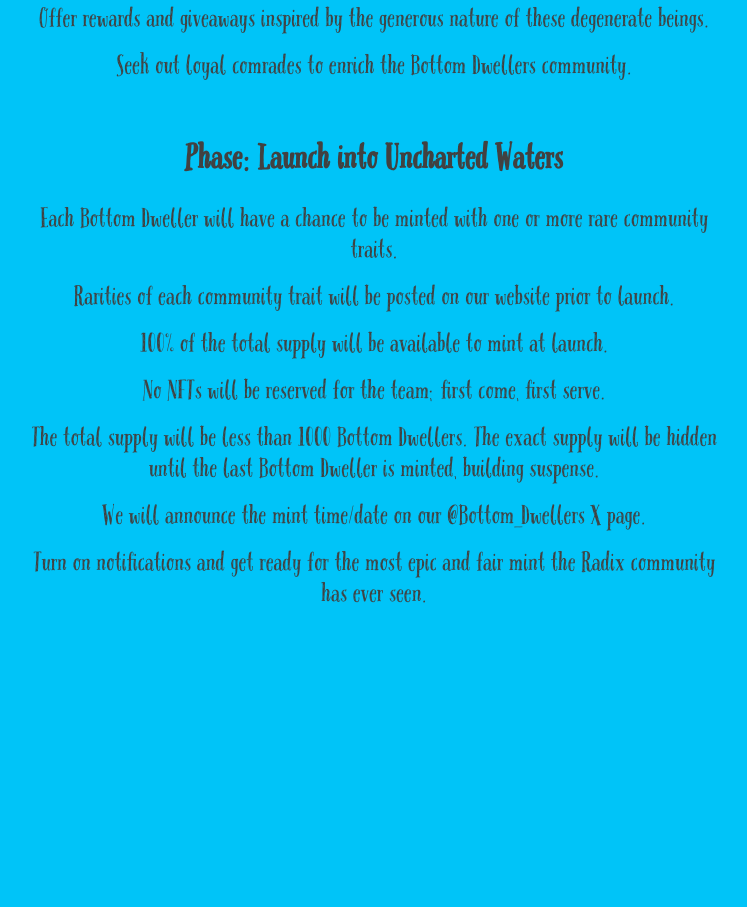
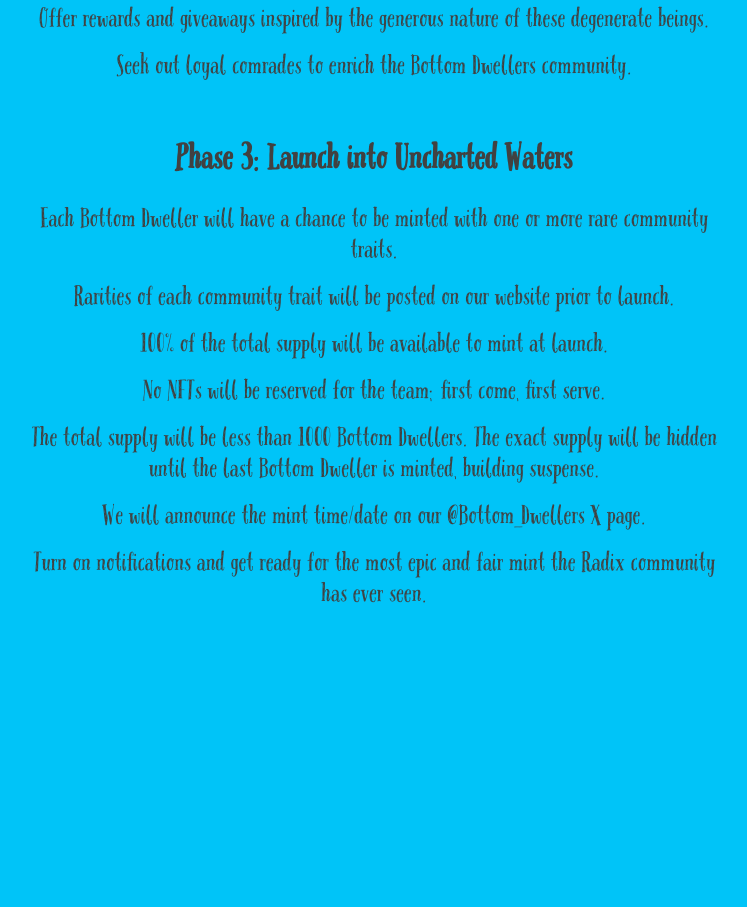
Before and after one commit to A-R96/Bottom-Dwellers, a plain HTML site: page main.html in a window 1280 px wide. Shown: the part 1700-2607 px from the top of the page, without its empty margins (265-1012 px from the left). Drawn offline with Linux system fonts and the light colour scheme.

Commit message:
update roadmap

```diff
--- a/main.html
+++ b/main.html
@@ -72,7 +72,7 @@
           <p>Offer rewards and giveaways inspired by the generous nature of these degenerate beings.</p>
           <p>Seek out loyal comrades to enrich the Bottom Dwellers community.</p>
 
-          <h3>Phase: Launch into Uncharted Waters</h3>
+          <h3>Phase 3: Launch into Uncharted Waters</h3>
           <p>Each Bottom Dweller will have a chance to be minted with one or more rare community traits.</p>
           <p>Rarities of each community trait will be posted on our website prior to launch.</p>
           <p>100% of the total supply will be available to mint at launch.</p>
```
